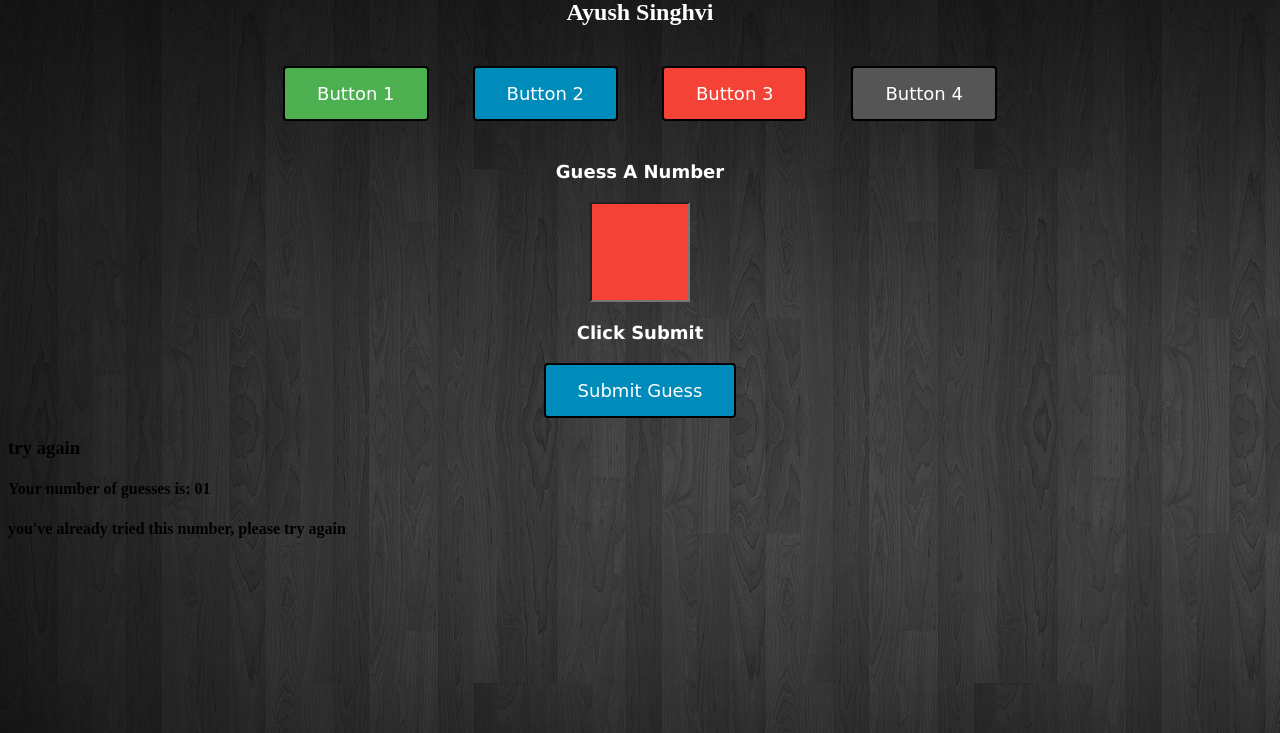
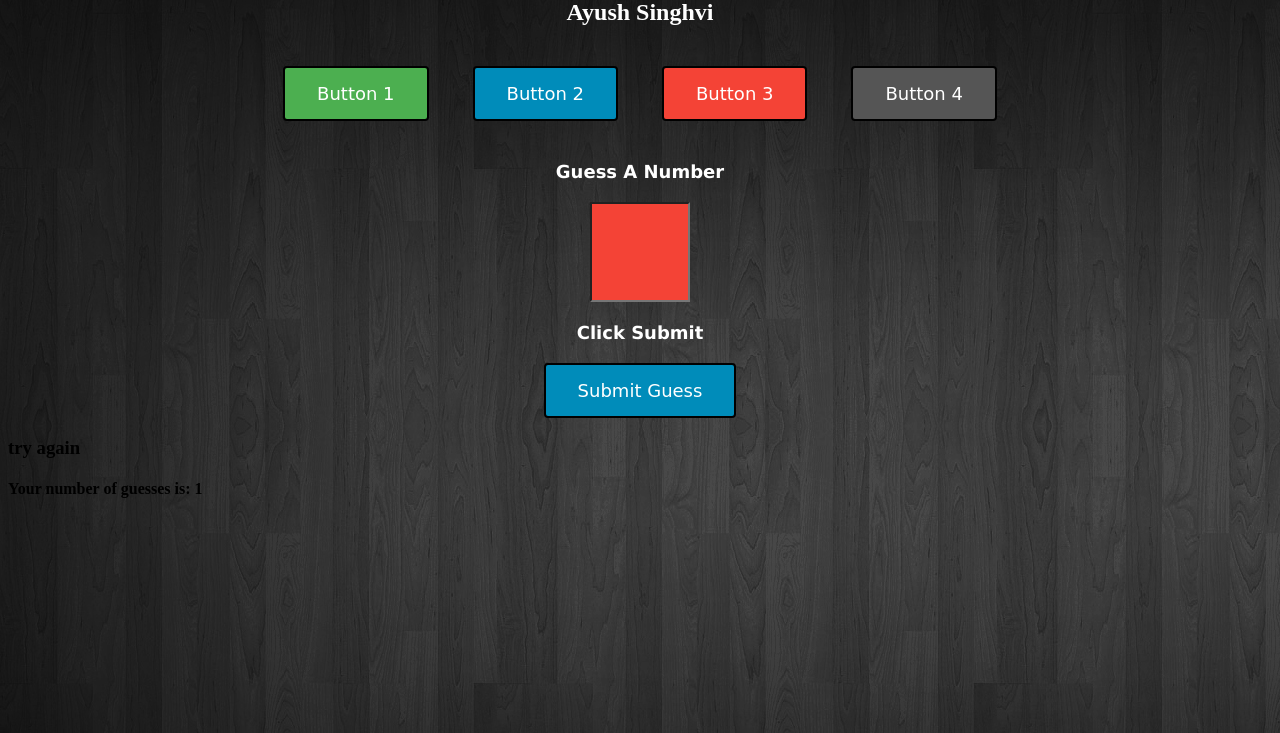
Before and after one commit to ayushsinghvi92/FullstackGuessingGame, a plain HTML site: page index.html in a window 1280 px wide. Both pictures are taken after a click on the input "Submit Guess". Shown: the part 67-800 px from the top of the page. Drawn offline with Linux system fonts and the light colour scheme.

Commit message:
added checking player guess vs previous functionality

```diff
--- a/guessingGame.js
+++ b/guessingGame.js
@@ -10,7 +10,7 @@ winningNumber = generateWinningNumber();
 
 
 $('#submitButton').on('click', function () {
-	playersGUess = playersGuessSubmission();
+	playersGuess = playersGuessSubmission();
 	comparePrevious();
 })
 
@@ -44,7 +44,7 @@ function checkGuess(){
 	}
 	else {
 		$('#response').text('try again');
-		$('#numberGuesses').text('Your number of guesses is: ' + previousGuesses.length+1);
+		$('#numberGuesses').text('Your number of guesses is: ' + (previousGuesses.length));
 
 	}
 
@@ -63,6 +63,7 @@ function comparePrevious () {
 
  		if (!repeat) {
  			previousGuesses.push(playersGuess);
+ 			$('#prevGuess').text("");
  			checkGuess();
  		}
  	}
--- a/index.html
+++ b/index.html
@@ -17,7 +17,7 @@
 			<label>Click Submit</label>
 			<input class="button2" id="submitButton" type="submit" value="Submit Guess">
 		</div>
-		<div class = "Feedback">
+		<div class = "feedback">
 		<h3 id="response"></h3>
 		<h4 id="numberGuesses"></h4>
 		<h4 id="prevGuess"></h4>
```
